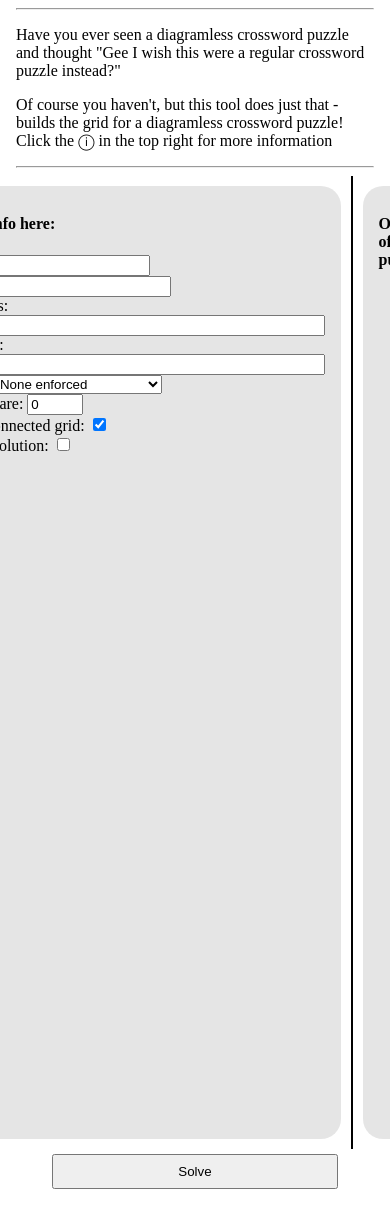
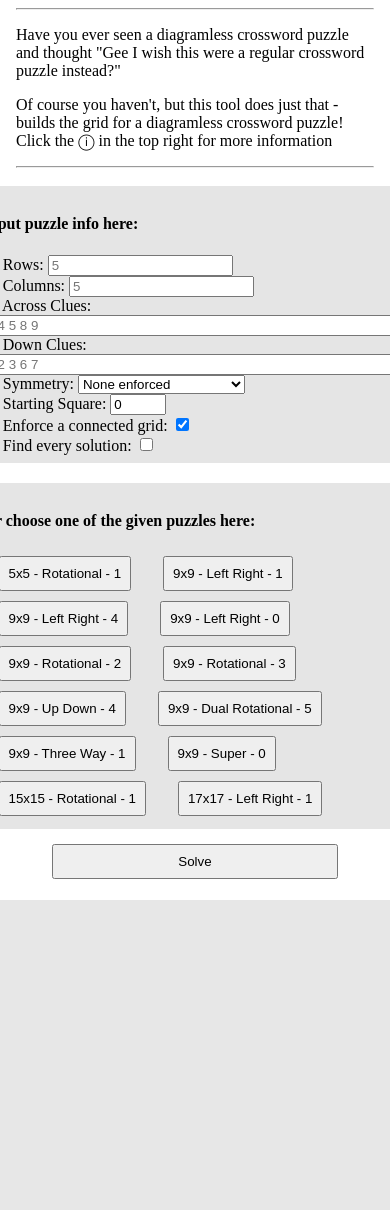
Before and after one commit to JordanKarp/diagramless-solver-web-app, a Flask app: page / in a window 390 px wide; the page is wider, and only the part inside the window is pictured. Shown: the part 94-1304 px from the top of that part. After the commit the page ends 994 px from the top of that part, so only its background shows below. Run offline with Flask 3, Linux system fonts and the light colour scheme; some libraries are stand-ins or nearby versions.

Commit message:
Update style.css

```diff
--- a/static/css/style.css
+++ b/static/css/style.css
@@ -146,6 +146,17 @@ table {
     animation: loading 0.75s ease infinite;
 }
 
+@media screen and (max-width: 700px) {
+    #options {
+        display:flex;
+        flex-wrap: wrap;
+    }
+    .verticalLine {
+        display: none;
+    }
+
+}
+
 @keyframes loading {
     from {
         transform: rotate(0turn);
```
